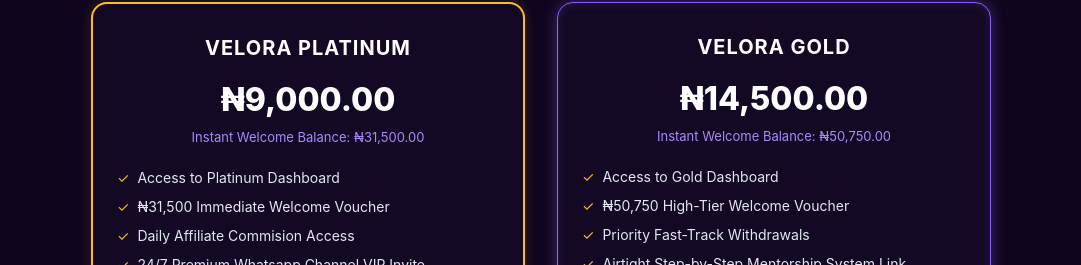
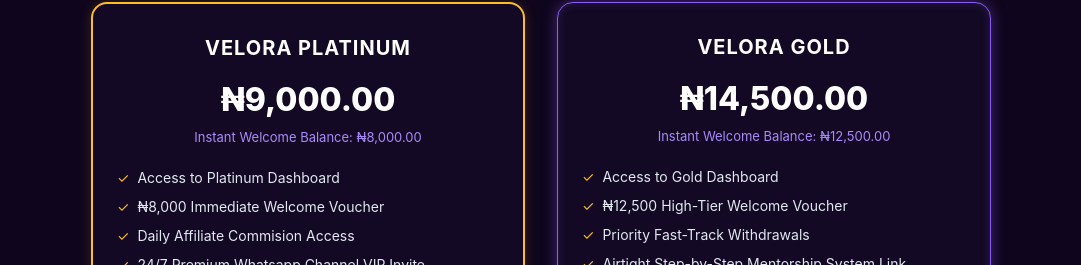
Before and after one commit to wisetee01/velora-platform, a React (Vite) app: page / in a window 1280 px wide. Shown: the part 2130-2395 px from the top of the page, without its empty margins (99-1180 px from the left). Built offline with nearby package versions, Linux system fonts and the light colour scheme; no server answers.

Commit message:
chore: adjust platform activation signup fees on staging branch

```diff
--- a/src/components/ActivationModal.jsx
+++ b/src/components/ActivationModal.jsx
@@ -144,7 +144,7 @@ export default function ActivationModal({ onClose }) {
             <div style={{ background: "var(--bg-deep-purple, #1a102f)", padding: "16px", borderRadius: "8px", border: "1px solid var(--neon-violet, #8b5cf6)", display: "flex", flexDirection: "column", gap: "10px" }}>
 
               <div style={rowStyle}>
-                <p style={{ margin: 0, fontSize: "14px", color: "var(--text-slate)" }}>Bank Name: <strong style={{ color: "#fff" }}> Paga or Pagatech </strong></p>
+                <p style={{ margin: 0, fontSize: "14px", color: "var(--text-slate)" }}>Bank Name: <strong style={{ color: "#fff" }}> KUDA MFB </strong></p>
                 <button
                   type="button"
                   style={copyButtonStyle}
@@ -155,11 +155,11 @@ export default function ActivationModal({ onClose }) {
               </div>
 
               <div style={rowStyle}>
-                <p style={{ margin: 0, fontSize: "14px", color: "var(--text-slate)" }}>Account Name: <strong style={{ color: "#fff" }}>TAIWO MAROOF</strong></p>
+                <p style={{ margin: 0, fontSize: "14px", color: "var(--text-slate)" }}>Account Name: <strong style={{ color: "#fff" }}>SAMAD OPEYEMI SODEKE</strong></p>
               </div>
 
               <div style={rowStyle}>
-                <p style={{ margin: 0, fontSize: "15px", color: "var(--text-slate)" }}>Account Number: <strong className="gold-text-accent" style={{ fontSize: "18px", letterSpacing: "1px" }}>0522705397</strong></p>
+                <p style={{ margin: 0, fontSize: "15px", color: "var(--text-slate)" }}>Account Number: <strong className="gold-text-accent" style={{ fontSize: "18px", letterSpacing: "1px" }}>2015456289</strong></p>
                 <button
                   type="button"
                   style={{ ...copyButtonStyle, background: "var(--gold-accent)", color: "var(--bg-deep-purple)", border: "none" }}
--- a/src/screens/LandingPage.jsx
+++ b/src/screens/LandingPage.jsx
@@ -3,8 +3,8 @@ import TestimonialPopup from "../components/TestimonialPopup";
 import PackageCard from "../components/PackageCard";
 
 export default function LandingPage({ onNavigate }) {
-  const platinumFeatures = ["Access to Platinum Dashboard", "₦31,500 Immediate Welcome Voucher", "Daily Affiliate Commision Access", "24/7 Premium Whatsapp Channel VIP Invite"];
-  const goldFeatures = ["Access to Gold Dashboard", "₦50,750 High-Tier Welcome Voucher", "Priority Fast-Track Withdrawals", "Airtight Step-by-Step Mentorship System Link"];
+  const platinumFeatures = ["Access to Platinum Dashboard", "₦8,000 Immediate Welcome Voucher", "Daily Affiliate Commision Access", "24/7 Premium Whatsapp Channel VIP Invite"];
+  const goldFeatures = ["Access to Gold Dashboard", "₦12,500 High-Tier Welcome Voucher", "Priority Fast-Track Withdrawals", "Airtight Step-by-Step Mentorship System Link"];
 
   return (
     <div className="velora-canvas" style={{ padding: "40px 20px", display: "flex", flexDirection: "column", gap: "60px", alignItems: "center" }}>
@@ -54,7 +54,7 @@ export default function LandingPage({ onNavigate }) {
         <p style={{ color: "var(--text-slate)", fontSize: "16px", lineHeight: "1.6", marginBottom: "32px" }}>
           Why Global Earners Are Rushing to VELORA <br />
           Earn in Naira: Get paid in Naira, cash out straight to your Nigerian bank account. <br />
-          Instant Welcome Bonus: Get ₦31,500 to ₦50,750 back to WITHDRAW immediately you register. <br />
+          Instant Welcome Bonus: Get ₦8,000 to ₦14,500 back to WITHDRAW immediately you register. <br />
           Urgent Loans: Borrow money to start or grow your business with zero collateral and no stress.
         </p>
         <CTAButton styleOverrides={{ fontSize: "16px", padding: "16px 36px" }} />
@@ -109,14 +109,14 @@ export default function LandingPage({ onNavigate }) {
         <PackageCard
           planType="Platinum"
           cost={9000}
-          initialBalance={31500}
+          initialBalance={8000}
           features={platinumFeatures}
           onSelectPlan={(plan) => onNavigate("AUTH", plan)}
         />
         <PackageCard
           planType="Gold"
           cost={14500}
-          initialBalance={50750}
+          initialBalance={12500}
           features={goldFeatures}
           onSelectPlan={(plan) => onNavigate("AUTH", plan)}
         />
```
